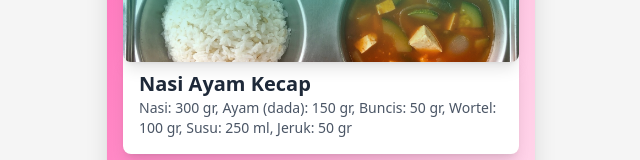
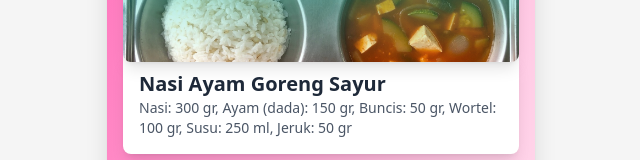
Before and after one commit to Tianrider/satu-gizi, a Next.js app: page /public/scan/food/result in a window 1280 px wide. Shown: the part 322-482 px from the top of the page, without its empty margins (319-959 px from the left). Built offline with nearby package versions, Linux system fonts and the light colour scheme.

Commit message:
food update

```diff
--- a/src/app/public/scan/food/result/page.tsx
+++ b/src/app/public/scan/food/result/page.tsx
@@ -35,7 +35,7 @@
           <div className='relative rounded-lg shadow-lg overflow-hidden h-48'>
             <Image
               src='/food-image/food-image-1.jpg'
-              alt='Nasi Ayam Kecap'
+              alt='Nasi Ayam Goreng Sayur'
               fill
               className='object-cover'
             />
@@ -51,7 +51,9 @@
 
           {/* Food Details */}
           <div className='bg-white rounded-b-lg -mt-2 shadow-lg p-4'>
-            <h3 className='text-xl font-bold text-gray-800'>Nasi Ayam Kecap</h3>
+            <h3 className='text-xl font-bold text-gray-800'>
+              Nasi Ayam Goreng Sayur
+            </h3>
             <div className='text-sm text-gray-600'>
               <p>
                 Nasi: 300 gr, Ayam (dada): 150 gr, Buncis: 50 gr, Wortel: 100
```
